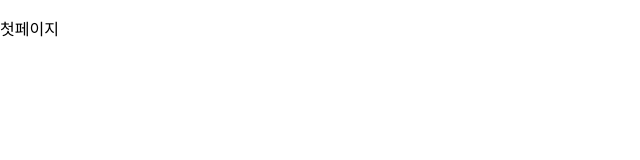
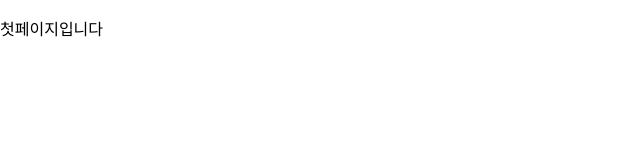
Before and after one commit to Music-Recommendation-List/MRL-FE, a React (Create React App) app: page / in a window 1280 px wide. Shown: the top 160 px of the page, without its empty margins (0-640 px from the left). Built offline with nearby package versions, Linux system fonts and the light colour scheme.

Commit message:
스켈레톤 코드3

```diff
--- a/src/shared/App.js
+++ b/src/shared/App.js
@@ -6,7 +6,7 @@ import React from 'react';
 function App() {
   return (
     <React.Fragment>
-       <p>첫페이지</p>
+       <p>첫페이지입니다</p>
     </React.Fragment>
   );
 }
```
